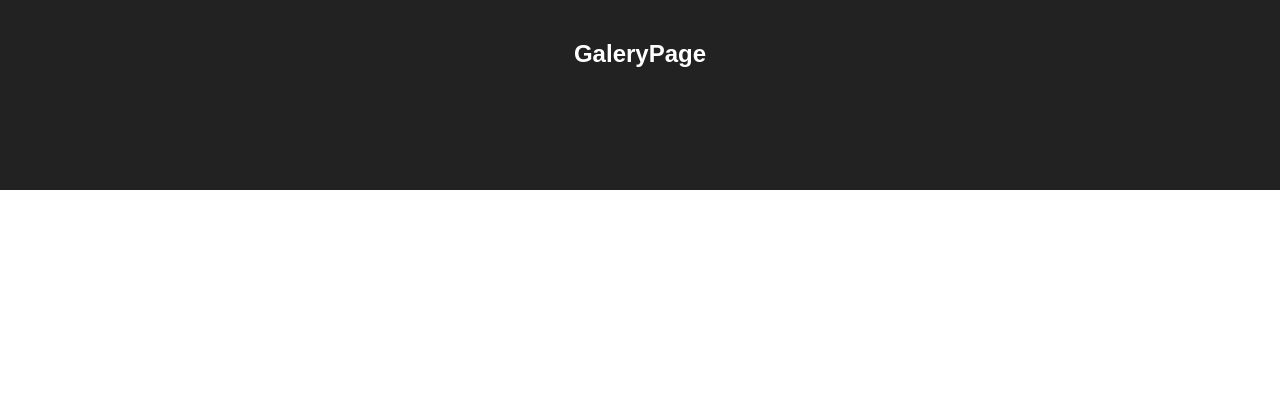
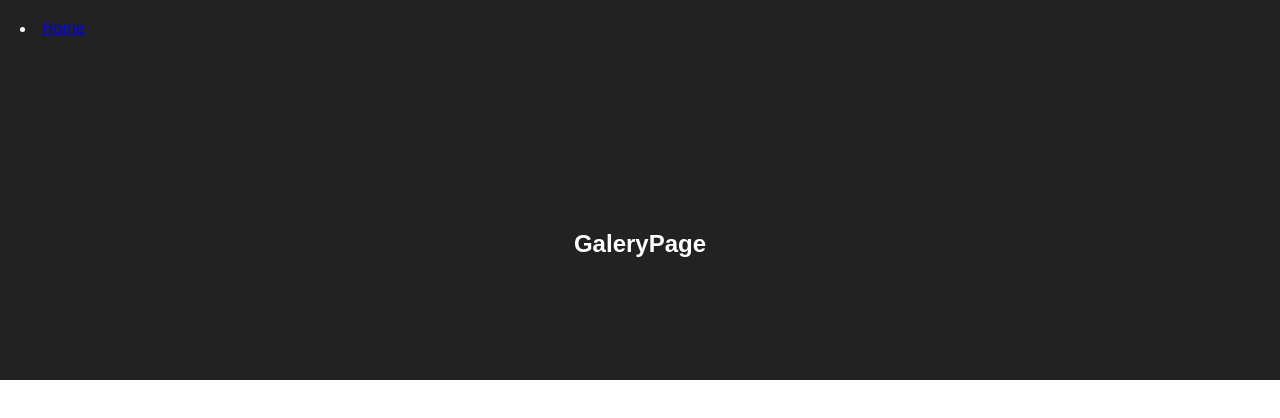
Before and after one commit to ortadoglu/instagram, a React (Create React App) app: page /galery in a window 1280 px wide. Shown: the top 418 px of the page. Built offline with nearby package versions, Linux system fonts and the light colour scheme.

Commit message:
make minor design changes

```diff
--- a/package.json
+++ b/package.json
@@ -1,5 +1,5 @@
 {
-  "name": "hello-world",
+  "name": "instagram",
   "version": "0.1.0",
   "private": true,
   "dependencies": {
--- a/public/index.html
+++ b/public/index.html
@@ -19,7 +19,7 @@
       work correctly both with client-side routing and a non-root public URL.
       Learn how to configure a non-root public URL by running `npm run build`.
     -->
-    <title>React App</title>
+    <title>Instagram</title>
   </head>
   <body>
     <noscript>
--- a/src/App.js
+++ b/src/App.js
@@ -1,26 +1,17 @@
 import React, { Component } from 'react';
-import {Link, Route, Switch} from 'react-router-dom';
 import './App.css';
-import LoginPage from './LoginPage/login.js';
-import GaleryPage from './GaleryPage/galery.js';
+import Header from './Header/header.js';
+import MainBody from './Body/body.js';
 
 class App extends Component {
   render() {
     return (
         <div>
-            <Switch>
-            <Route exact path="/">
-                <LoginPage/>
-            </Route>
-            <Route path="/galery">
-                <GaleryPage/>
-            </Route>
-            </Switch>
+            <Header />
+            <MainBody />
         </div>
-
     );
   }
 }
 
 export default App;
-//<Route exact={true} path="/">
--- /dev/null
+++ b/src/Body/body.js
@@ -0,0 +1,21 @@
+import React, { Component } from 'react';
+import { Route, Switch} from 'react-router-dom';
+import LoginPage from '../LoginPage/login.js';
+import GaleryPage from '../GaleryPage/galery.js';
+
+class Body extends Component {
+  render() {
+    return (
+        <Switch>
+            <Route exact path="/">
+                <LoginPage/>
+            </Route>
+            <Route path="/galery">
+                <GaleryPage/>
+            </Route>
+        </Switch>
+    );
+  }
+}
+
+export default Body;
--- /dev/null
+++ b/src/Header/header.js
@@ -0,0 +1,14 @@
+import React, { Component } from 'react';
+import { Link } from 'react-router-dom';
+
+class Header extends Component {
+  render() {
+    return (
+        <div className="App-header">
+            <li><Link to='/'>Home</Link></li>
+        </div>
+    );
+  }
+}
+
+export default Header
```
